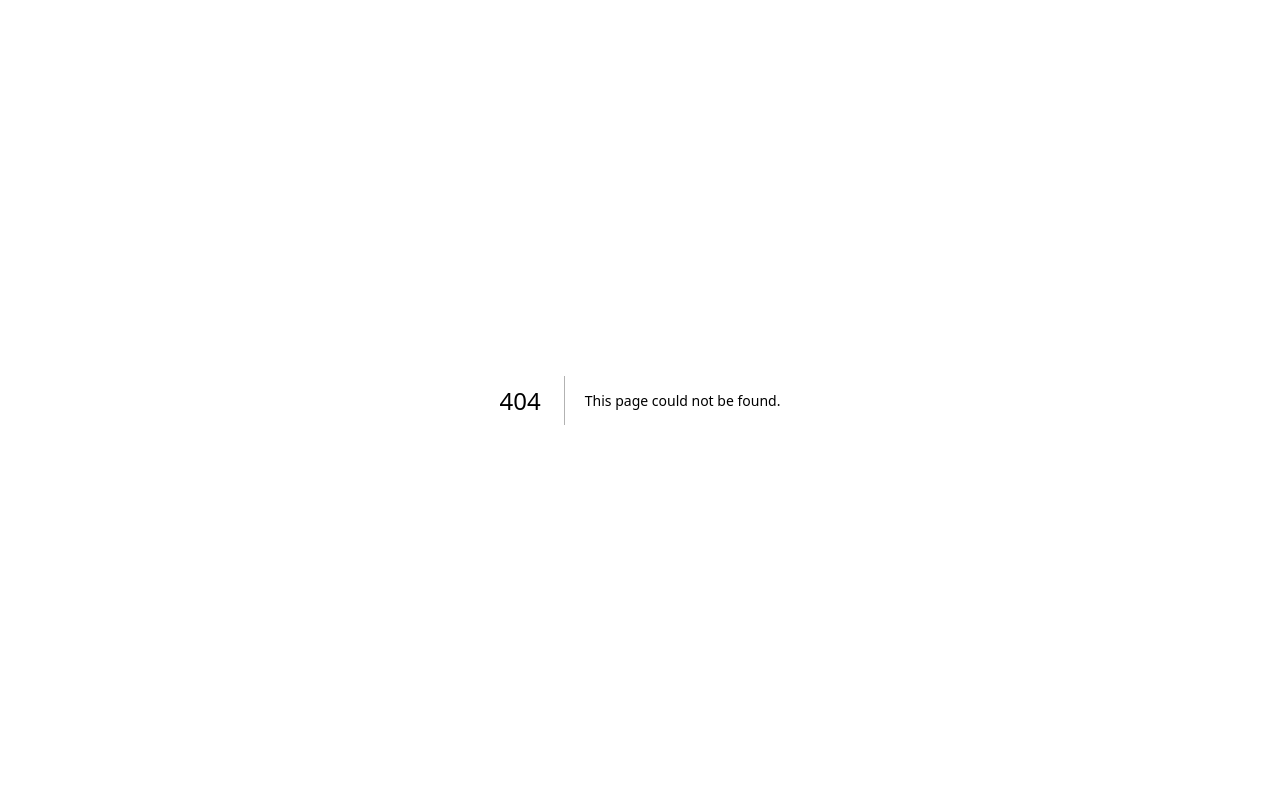
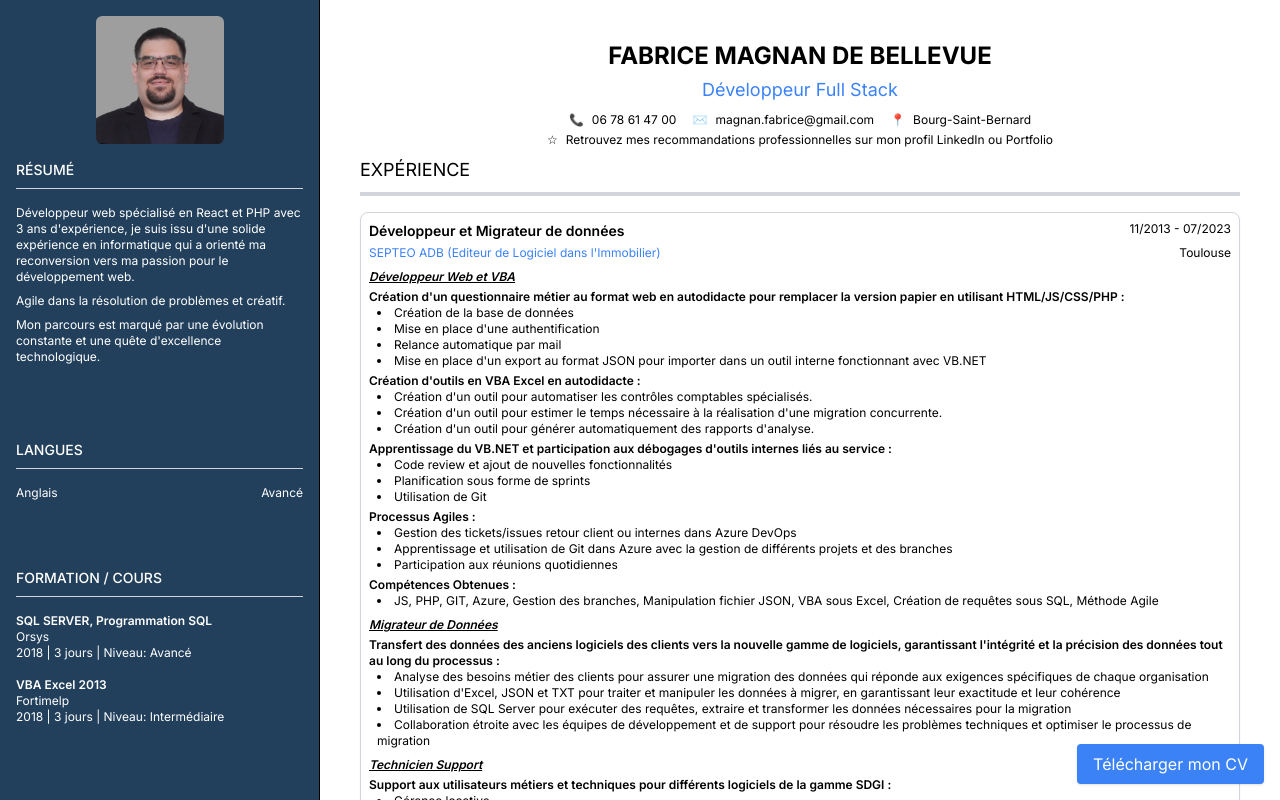
Before and after one commit to FabriceDevPro/my-resume-nextjs, a Next.js app: page /myresume/ in a window 1280 px wide. Before the commit this address had no page. Shown: the top 800 px of the page. Built offline with nearby package versions, Linux system fonts and the light colour scheme.

Commit message:
correction -ne fonctionne plus en local

```diff
--- a/next.config.mjs
+++ b/next.config.mjs
@@ -1,4 +1,15 @@
 /** @type {import('next').NextConfig} */
-const nextConfig = {};
+const nextConfig = {
+    output: 'export',
+    trailingSlash: true,
+    basePath: '/myresume',
+    assetPrefix: '/myresume/',
+    webpack: (config, { isServer }) => {
+      if (!isServer) {
+        config.resolve.symlinks = false;
+      }
+      return config;
+    },
+  };
 
-export default nextConfig;
+  export default nextConfig;
--- a/src/components/ExperienceItem.tsx
+++ b/src/components/ExperienceItem.tsx
@@ -18,21 +18,21 @@ interface ExperienceSection {
 
 const ExperienceItem: React.FC<ExperienceSection> = ({ role, period, company, location, sections }) => {
   return (
-    <div className="mb-4 p-2 border border-gray-300 rounded-lg shadow-sm bg-white text-xs"> {/* Réduire les paddings */}
+    <div className="mb-4 p-2 border border-gray-300 rounded-lg shadow-sm bg-white text-xs">
       <div className="flex justify-between mb-1">
-        <h3 className="font-semibold text-sm">{role}</h3> {/* Réduire la taille de police */}
+        <h3 className="font-semibold text-sm">{role}</h3>
         <span>{period}</span>
       </div>
       <div className="flex justify-between mb-2 text-xs">
-        <span className="text-blue-500">{company}</span> {/* Réduire la taille de police */}
-        <span className="text-black">{location}</span> {/* Réduire la taille de police */}
+        <span className="text-blue-500">{company}</span>
+        <span className="text-black">{location}</span>
       </div>
       {sections.map((section, index) => (
         <div key={index} className="mb-2">
-          <h4 className="font-semibold italic underline mb-1 text-xs">{section.subtitle}</h4> {/* Réduire les marges */}
+          <h4 className="font-semibold italic underline mb-1 text-xs">{section.subtitle}</h4>
           {section.details.map((detail, idx) => (
-            <div key={idx} className="mb-1"> {/* Réduire les marges */}
-              <h5 className="font-semibold text-xs">{detail.title}</h5> {/* Réduire la taille de police */}
+            <div key={idx} className="mb-1">
+              <h5 className="font-semibold text-xs">{detail.title}</h5>
               <ul className="list-disc list-inside ml-2">
                 {detail.items.map((item, id) => (
                   <li key={id}>{item}</li>
--- a/src/components/Profile.tsx
+++ b/src/components/Profile.tsx
@@ -1,19 +1,19 @@
 import React from 'react';
 import Image from 'next/image';
-import profilePic from '../assets/profil.jpg';
 import profileData from '../data/profile.json';
 
 const Profile: React.FC = () => {
+  const basePath = process.env.NEXT_PUBLIC_BASE_PATH || '';
 
   return (
     <div className="mb-8 text-white">
       <div className="w-32 h-32 mx-auto mb-4 relative">
         <Image
-          src={profilePic}
+          src={`${basePath}/profil.jpg`}
           alt="Photo"
           className="rounded-[5%]"
-          fill
-          sizes="(max-width: 768px) 100vw, 33vw"
+          layout="fill"
+          objectFit="cover"
         />
       </div>
       <h2 className="text-sm font-medium mb-2">RÉSUMÉ</h2>
```
Also changed, not shown: package.json (+5 -2 lines), public/profil.jpg (renamed from src/assets/profil.jpg), 1 other file (tests, documents, lock files or other folders).
